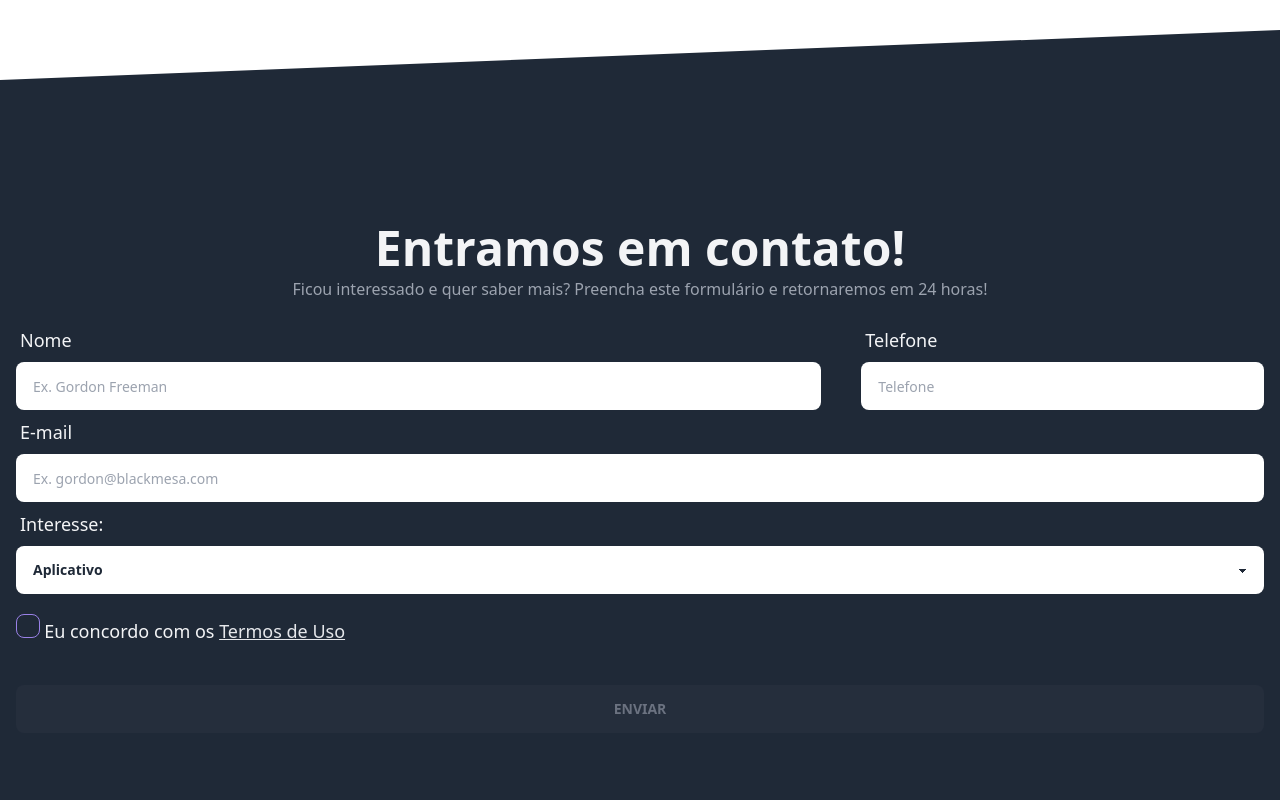
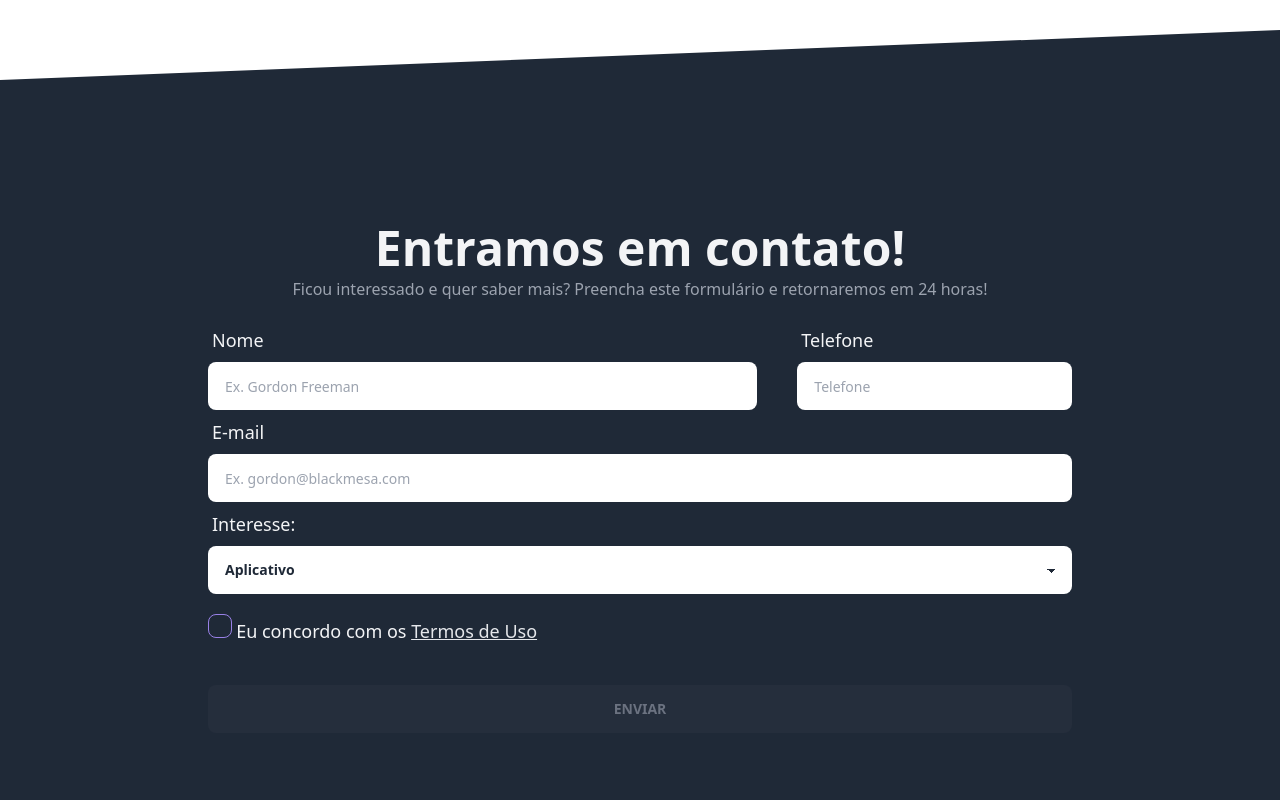
Before and after one commit to CavernaTech/website, a Svelte app: page / in a window 1280 px wide. Shown: the part 2760-3560 px from the top of the page. Built offline with nearby package versions, Linux system fonts and the light colour scheme.

Commit message:
Ajustes de responsividade;

```diff
--- a/src/components/Contact.component.svelte
+++ b/src/components/Contact.component.svelte
@@ -53,7 +53,7 @@
     </svg>
   </div>
 
-  <div class="container mx-auto px-4 lg:pt-24 lg:pb-64">
+  <div class="container mx-auto px-4 lg:pt-24 lg:pb-64 max-w-4xl">
     <form action="#" class="w-full" on:submit={handleSubmit}>
       <h4 class="section-title text-center">Entramos em contato!</h4>
       <p class="sub-section-title text-center">
--- a/src/views/Mobile.page.svelte
+++ b/src/views/Mobile.page.svelte
@@ -27,7 +27,7 @@
   >
     <div class="hero-overlay bg-opacity-60" />
     <div class="hero-content text-center text-neutral-content">
-      <div class="max-w-md">
+      <div class="max-w-lg">
         <h1 class="mb-5 text-6xl font-bold">
           Desenvolvimento ágil de aplicativos
         </h1>
@@ -57,7 +57,7 @@
   </div>
   <div class="hero min-h-screen bg-base-200">
     <div class="hero-content text-center">
-      <div class="max-w-md">
+      <div class="max-w-lg">
         <h1 class="text-6xl font-bold">
           Mobile UX Design fluida e consistente
         </h1>
@@ -75,7 +75,7 @@
   >
     <div class="hero-overlay bg-opacity-60" />
     <div class="hero-content text-center text-neutral-content">
-      <div class="max-w-md">
+      <div class="max-w-lg">
         <h1 class="mb-5 text-6xl font-bold">Gestão próxima e indicadores</h1>
         <p class="mb-5 text-2xl">
           Nossa equipe de desenvolvimento mobile apoia seu projeto de app em
```
